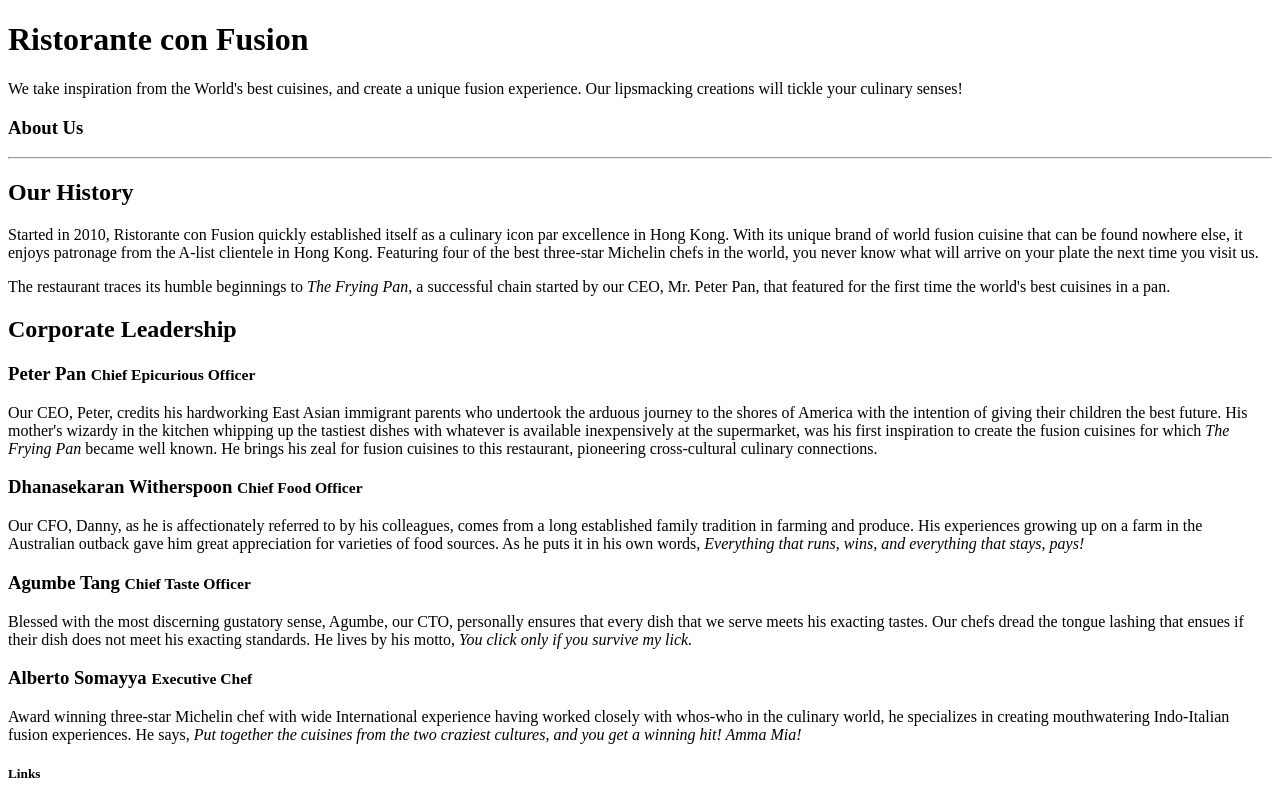
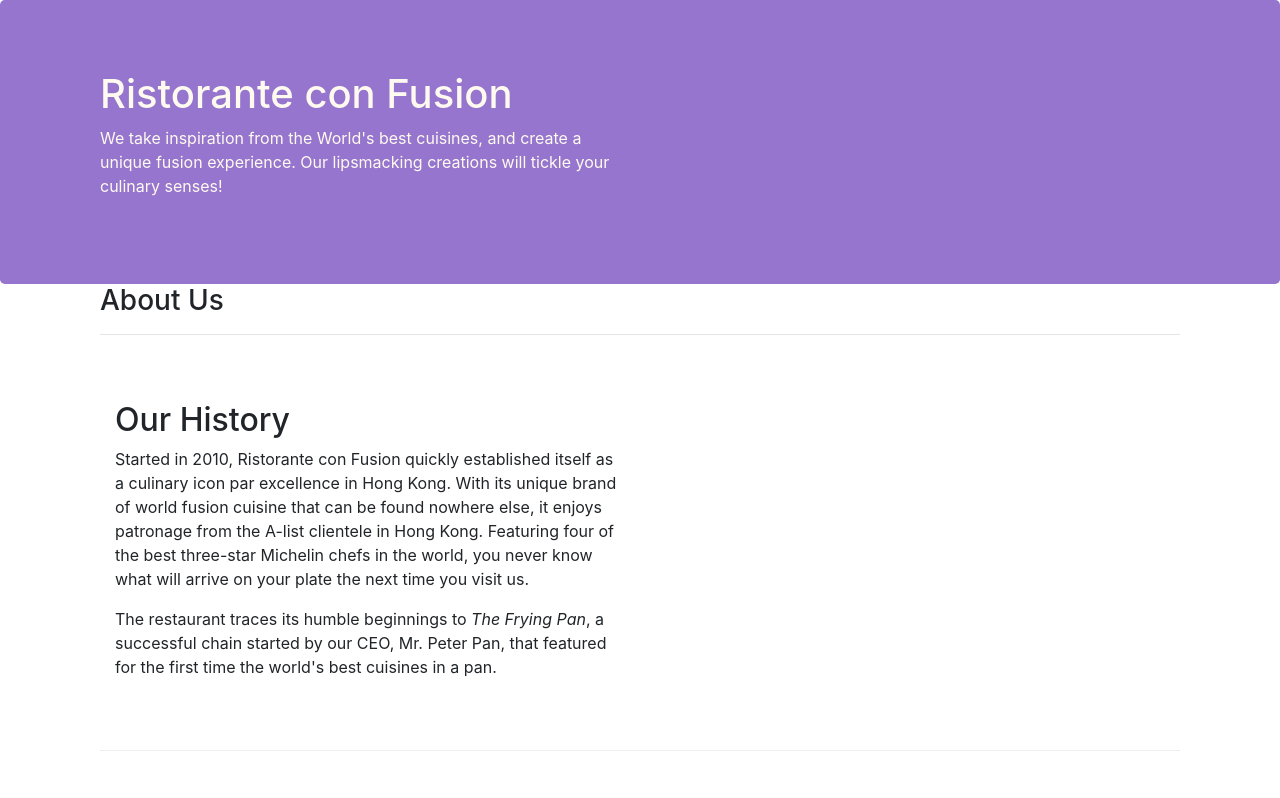
Before and after one commit to Mar-babu/bootsrap-4-with-node, a website: page aboutus.html in a window 1280 px wide. Shown: the top 798 px of the page. Drawn offline with nearby package versions, Linux system fonts and the light colour scheme.

Commit message:
about us done

```diff
--- a/aboutus.html
+++ b/aboutus.html
@@ -2,6 +2,15 @@
 <html lang="en">
 
 <head>
+        <!-- Required meta tags always come first -->
+    <meta charset="utf-8">
+    <meta name="viewport" content="width=device-width, initial-scale=1, shrink-to-fit=no">
+    <meta http-equiv="x-ua-compatible" content="ie=edge">
+
+    <!-- Bootstrap CSS -->
+    <link rel="stylesheet" href="node_modules/bootstrap/dist/css/bootstrap.min.css">
+
+    <link href="css/styles.css" rel="stylesheet">
 
     <title>Ristorante Con Fusion: About Us</title>
 
@@ -22,38 +31,40 @@
         </div>
     </header>
 
-    <div>
-        <div>
-            <div>
+    <div class="container">
+        <div class="row row-header">
+            <div class="col-12 col-sm col-md">
                <h3>About Us</h3>
                <hr>
             </div>
         </div>
 
-        <div>
-            <div>
+    <div class="container">
+        <div class="row row-content">
+            <div class="col-12 col-sm-6">
                 <h2>Our History</h2>
                 <p>Started in 2010, Ristorante con Fusion quickly established itself as a culinary icon par excellence in Hong Kong. With its unique brand of world fusion cuisine that can be found nowhere else, it enjoys patronage from the A-list clientele in Hong Kong.  Featuring four of the best three-star Michelin chefs in the world, you never know what will arrive on your plate the next time you visit us.</p>
                 <p>The restaurant traces its humble beginnings to <em>The Frying Pan</em>, a successful chain started by our CEO, Mr. Peter Pan, that featured for the first time the world's best cuisines in a pan.</p>
             </div>
-            <div>
+            <div class="col-12 col-sm">
             </div>
         </div>
 
 
-        <div>
-            <div>
+        <div class="row row-content">
+            <div class="col-12 col-sm col-md">
                 <h2>Corporate Leadership</h2>
                 <h3>Peter Pan <small>Chief Epicurious Officer</small></h3>
-                <p>Our CEO, Peter, credits his hardworking East Asian immigrant parents who undertook the arduous journey to the shores of America with the intention of giving their children the best future. His mother's wizardy in the kitchen whipping up the tastiest dishes with whatever is available inexpensively at the supermarket, was his first inspiration to create the fusion cuisines for which <em>The Frying Pan</em> became well known. He brings his zeal for fusion cuisines to this restaurant, pioneering cross-cultural culinary connections.</p>
+                <p class="d-none d-sm-block">Our CEO, Peter, credits his hardworking East Asian immigrant parents who undertook the arduous journey to the shores of America with the intention of giving their children the best future. His mother's wizardy in the kitchen whipping up the tastiest dishes with whatever is available inexpensively at the supermarket, was his first inspiration to create the fusion cuisines for which <em>The Frying Pan</em> became well known. He brings his zeal for fusion cuisines to this restaurant, pioneering cross-cultural culinary connections.</p>
                 <h3>Dhanasekaran Witherspoon <small>Chief Food Officer</small></h3>
-                <p>Our CFO, Danny, as he is affectionately referred to by his colleagues, comes from a long established family tradition in farming and produce. His experiences growing up on a farm in the Australian outback gave him great appreciation for varieties of food sources. As he puts it in his own words, <em>Everything that runs, wins, and everything that stays, pays!</em></p>
+                <p class="d-none d-sm-block">Our CFO, Danny, as he is affectionately referred to by his colleagues, comes from a long established family tradition in farming and produce. His experiences growing up on a farm in the Australian outback gave him great appreciation for varieties of food sources. As he puts it in his own words, <em>Everything that runs, wins, and everything that stays, pays!</em></p>
                 <h3>Agumbe Tang <small>Chief Taste Officer</small></h3>
-                <p>Blessed with the most discerning gustatory sense, Agumbe, our CTO, personally ensures that every dish that we serve meets his exacting tastes. Our chefs dread the tongue lashing that ensues if their dish does not meet his exacting standards. He lives by his motto, <em>You click only if you survive my lick.</em></p>
+                <p class="d-none d-sm-block">Blessed with the most discerning gustatory sense, Agumbe, our CTO, personally ensures that every dish that we serve meets his exacting tastes. Our chefs dread the tongue lashing that ensues if their dish does not meet his exacting standards. He lives by his motto, <em>You click only if you survive my lick.</em></p>
                 <h3>Alberto Somayya <small>Executive Chef</small></h3>
-                <p>Award winning three-star Michelin chef with wide International experience having worked closely with whos-who in the culinary world, he specializes in creating mouthwatering Indo-Italian fusion experiences. He says, <em>Put together the cuisines from the two craziest cultures, and you get a winning hit! Amma Mia!</em></p>
+                <p class="d-none d-sm-block">Award winning three-star Michelin chef with wide International experience having worked closely with whos-who in the culinary world, he specializes in creating mouthwatering Indo-Italian fusion experiences. He says, <em>Put together the cuisines from the two craziest cultures, and you get a winning hit! Amma Mia!</em></p>
             </div>
        </div>
+    </div>
 
     </div>
 
```
